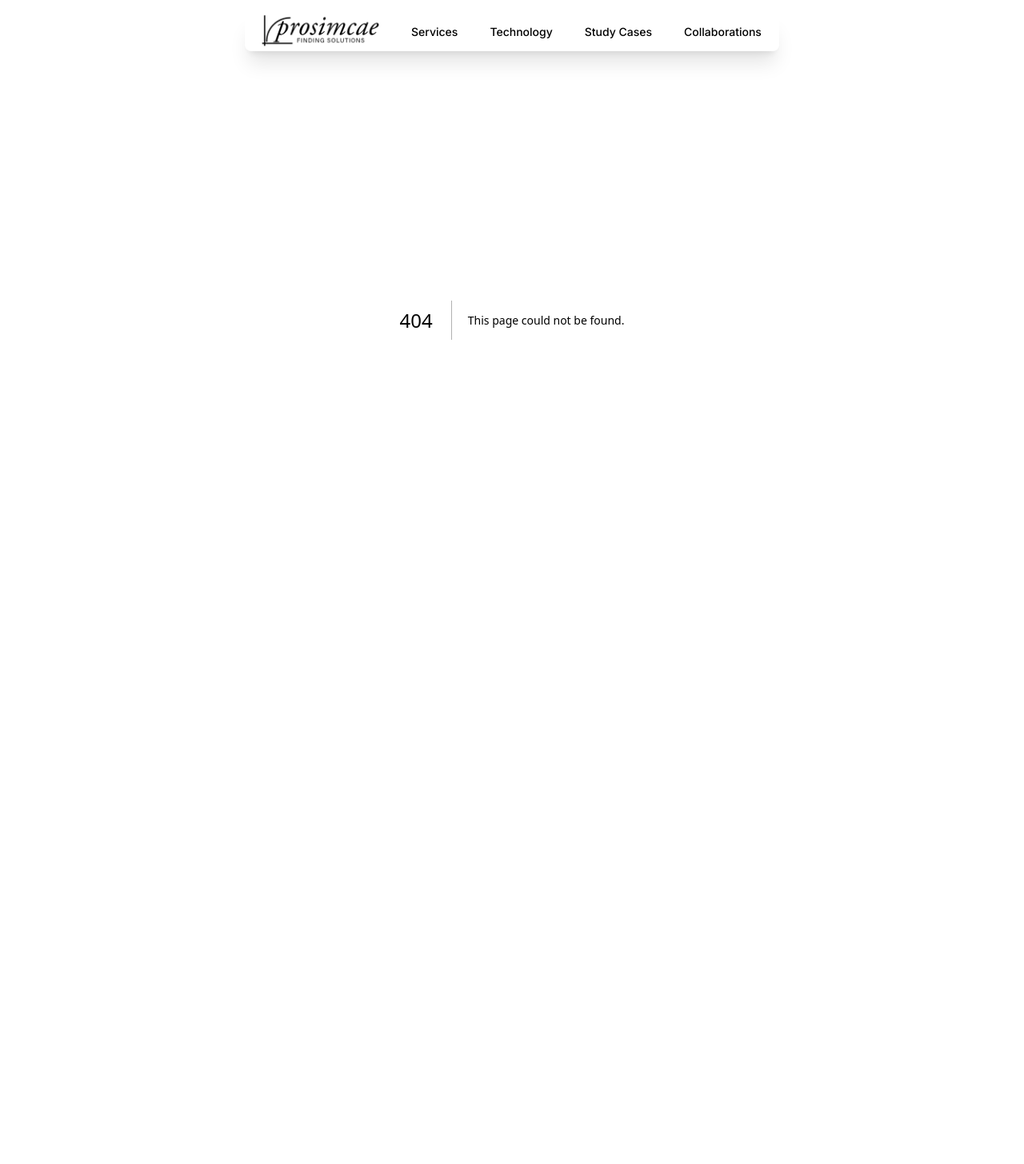
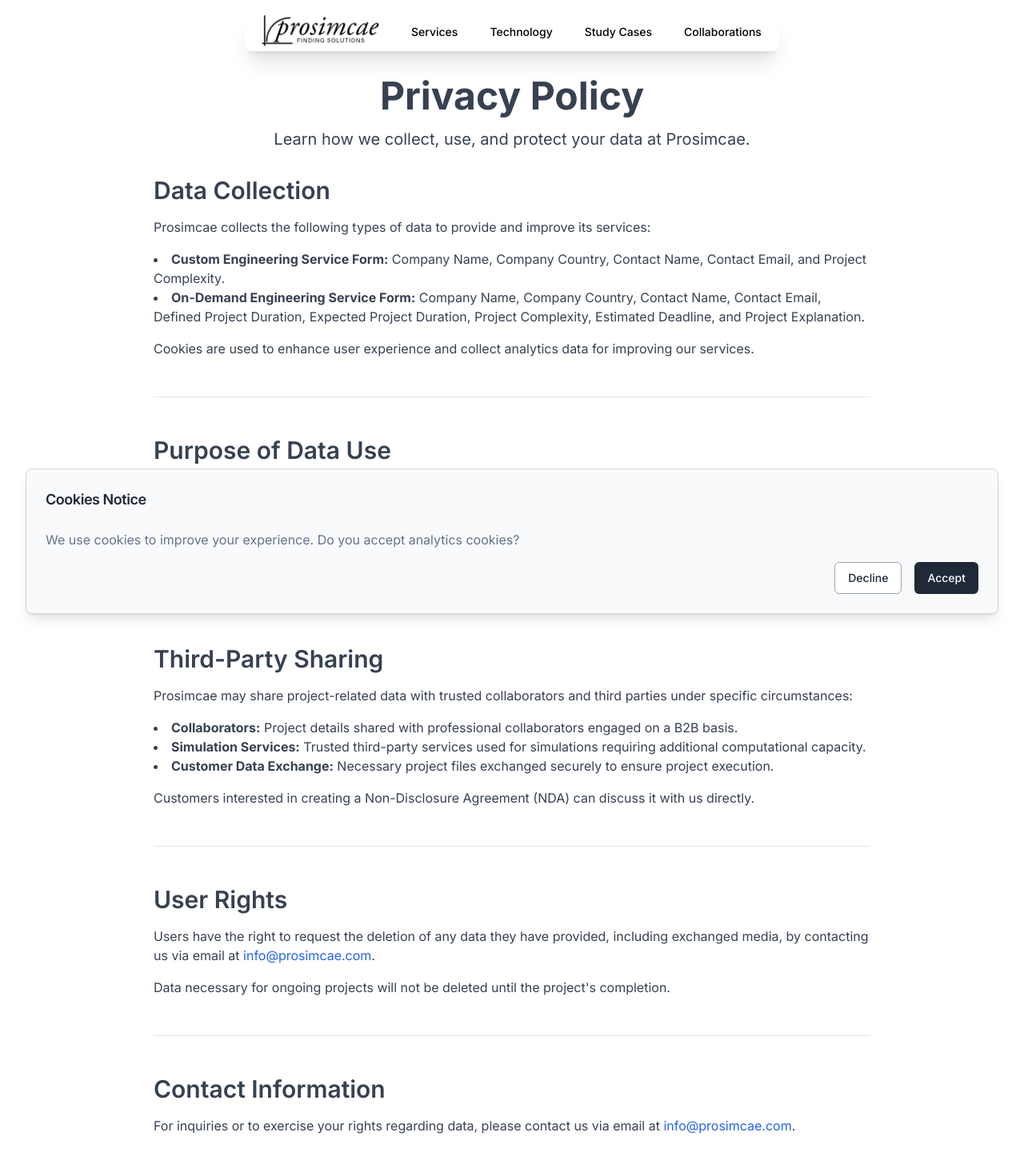
Before and after one commit to jparraporcar/prosimcae, a Next.js app: page /privacy-policy in a window 1280 px wide. Before the commit this address had no page. Shown: the top 1456 px of the page at 80% size. Before the commit the page ends 800 px from the top, so only its background shows below. Built offline with nearby package versions, Linux system fonts and the light colour scheme.

Commit message:
added google analytics and react cookies consent

```diff
--- a/src/app/layout.tsx
+++ b/src/app/layout.tsx
@@ -4,6 +4,11 @@
 import { Navigation } from "@/components/custom/client/navigation";
 import { Button } from "@/components/ui/button";
 import { NavigationWrapper } from "@/components/custom/navigation-wrapper";
+import Head from "next/head";
+import Script from "next/script";
+import { useCookies } from "react-cookie";
+import CookieBanner from "@/components/custom/client/cookie-banner";
+import { AnalyticsProvider } from "@/components/custom/client/analytics-provider";
 
 const inter = Inter({ subsets: ["latin"] });
 
@@ -19,6 +24,13 @@
 }>) {
   return (
     <html lang="en" className="mx-0">
+      <Head>
+        <title>prosimcae</title>
+        <meta name="description" content="Welcome to prosimcae" />
+        <link rel="icon" href="/favicon.ico" />
+      </Head>
+      <CookieBanner />
+      <AnalyticsProvider />
       <body className={inter.className}>
         <div className="w-full flex flex-row max-md:justify-end justify-center relative z-10">
           <NavigationWrapper />
--- /dev/null
+++ b/src/app/privacy-policy/page.tsx
@@ -0,0 +1,132 @@
+// app/privacy-policy/page.tsx
+import { Separator } from "@/components/ui/separator";
+
+const PrivacyPolicy: React.FC = () => {
+  return (
+    <main className="w-full flex flex-col items-center px-6 md:px-12 py-8 text-gray-700 mt-16">
+      <header className="w-full max-w-4xl text-center mb-8">
+        <h1 className="text-4xl md:text-5xl font-bold mb-4">Privacy Policy</h1>
+        <p className="text-lg md:text-xl">
+          Learn how we collect, use, and protect your data at Prosimcae.
+        </p>
+      </header>
+
+      <section className="w-full max-w-4xl mb-12">
+        <h2 className="text-2xl md:text-3xl font-semibold mb-4">
+          Data Collection
+        </h2>
+        <p className="mb-4">
+          Prosimcae collects the following types of data to provide and improve
+          its services:
+        </p>
+        <ul className="list-disc list-inside mb-4">
+          <li>
+            <strong>Custom Engineering Service Form:</strong> Company Name,
+            Company Country, Contact Name, Contact Email, and Project
+            Complexity.
+          </li>
+          <li>
+            <strong>On-Demand Engineering Service Form:</strong> Company Name,
+            Company Country, Contact Name, Contact Email, Defined Project
+            Duration, Expected Project Duration, Project Complexity, Estimated
+            Deadline, and Project Explanation.
+          </li>
+        </ul>
+        <p>
+          Cookies are used to enhance user experience and collect analytics data
+          for improving our services.
+        </p>
+      </section>
+
+      <Separator orientation="horizontal" className="w-full max-w-4xl mb-12" />
+
+      <section className="w-full max-w-4xl mb-12">
+        <h2 className="text-2xl md:text-3xl font-semibold mb-4">
+          Purpose of Data Use
+        </h2>
+        <p className="mb-4">
+          The data collected via forms is used to gain an initial understanding
+          of the project&apos;s characteristics and evaluate how it aligns with
+          our schedule and service capabilities.
+        </p>
+        <p>
+          Cookies are utilized to analyze user interactions with the website,
+          enhance and personalize user experience, and adapt the website to
+          better meet user needs.
+        </p>
+      </section>
+
+      <Separator orientation="horizontal" className="w-full max-w-4xl mb-12" />
+
+      <section className="w-full max-w-4xl mb-12">
+        <h2 className="text-2xl md:text-3xl font-semibold mb-4">
+          Third-Party Sharing
+        </h2>
+        <p className="mb-4">
+          Prosimcae may share project-related data with trusted collaborators
+          and third parties under specific circumstances:
+        </p>
+        <ul className="list-disc list-inside mb-4">
+          <li>
+            <strong>Collaborators:</strong> Project details shared with
+            professional collaborators engaged on a B2B basis.
+          </li>
+          <li>
+            <strong>Simulation Services:</strong> Trusted third-party services
+            used for simulations requiring additional computational capacity.
+          </li>
+          <li>
+            <strong>Customer Data Exchange:</strong> Necessary project files
+            exchanged securely to ensure project execution.
+          </li>
+        </ul>
+        <p>
+          Customers interested in creating a Non-Disclosure Agreement (NDA) can
+          discuss it with us directly.
+        </p>
+      </section>
+
+      <Separator orientation="horizontal" className="w-full max-w-4xl mb-12" />
+
+      <section className="w-full max-w-4xl mb-12">
+        <h2 className="text-2xl md:text-3xl font-semibold mb-4">User Rights</h2>
+        <p className="mb-4">
+          Users have the right to request the deletion of any data they have
+          provided, including exchanged media, by contacting us via email at{" "}
+          <a
+            href="mailto:info@prosimcae.com"
+            className="text-blue-600 hover:underline"
+          >
+            info@prosimcae.com
+          </a>
+          .
+        </p>
+        <p>
+          Data necessary for ongoing projects will not be deleted until the
+          project&apos;s completion.
+        </p>
+      </section>
+
+      <Separator orientation="horizontal" className="w-full max-w-4xl mb-12" />
+
+      <section className="w-full max-w-4xl mb-12">
+        <h2 className="text-2xl md:text-3xl font-semibold mb-4">
+          Contact Information
+        </h2>
+        <p>
+          For inquiries or to exercise your rights regarding data, please
+          contact us via email at{" "}
+          <a
+            href="mailto:info@prosimcae.com"
+            className="text-blue-600 hover:underline"
+          >
+            info@prosimcae.com
+          </a>
+          .
+        </p>
+      </section>
+    </main>
+  );
+};
+
+export default PrivacyPolicy;
--- /dev/null
+++ b/src/components/custom/client/analytics-provider.tsx
@@ -0,0 +1,29 @@
+"use client";
+
+import Script from "next/script";
+import { useCookies } from "react-cookie";
+
+export const AnalyticsProvider = () => {
+  const [cookies] = useCookies(["analyticsConsent"]);
+
+  return (
+    <>
+      {cookies.analyticsConsent && (
+        <>
+          <Script
+            src="https://www.googletagmanager.com/gtag/js?id=G-CKC5FPSJWE"
+            strategy="afterInteractive"
+          />
+          <Script id="google-analytics" strategy="afterInteractive">
+            {`
+              window.dataLayer = window.dataLayer || [];
+              function gtag(){dataLayer.push(arguments);}
+              gtag('js', new Date());
+              gtag('config', 'G-CKC5FPSJWE');
+            `}
+          </Script>
+        </>
+      )}
+    </>
+  );
+};
--- /dev/null
+++ b/src/components/custom/client/cookie-banner.tsx
@@ -0,0 +1,71 @@
+"use client";
+
+import React, { useEffect, useState } from "react";
+import { useCookies } from "react-cookie";
+import { Button } from "@/components/ui/button";
+import {
+  Card,
+  CardContent,
+  CardDescription,
+  CardHeader,
+  CardTitle,
+} from "@/components/ui/card";
+
+const CookieBanner = () => {
+  const [cookies, setCookie] = useCookies(["analyticsConsent"]);
+  const [isVisible, setIsVisible] = useState(false);
+
+  useEffect(() => {
+    // Show banner only if the consent cookie is not already set
+    if (cookies.analyticsConsent === undefined) {
+      setIsVisible(true);
+    }
+  }, [cookies.analyticsConsent]);
+
+  const handleAccept = () => {
+    setCookie("analyticsConsent", true, { path: "/" });
+    setIsVisible(false); // Hide the banner
+  };
+
+  const handleDecline = () => {
+    setCookie("analyticsConsent", false, { path: "/" });
+    setIsVisible(false); // Hide the banner
+  };
+
+  if (!isVisible) return null; // Don't render the banner if not visible
+
+  return (
+    <div className="fixed bottom-4 left-4 right-4 z-50 md:bottom-8 md:left-8 md:right-8">
+      <Card className="border border-gray-300 shadow-lg bg-gray-50 text-gray-800">
+        <CardHeader>
+          <CardTitle className="text-base md:text-lg font-semibold">
+            Cookies Notice
+          </CardTitle>
+        </CardHeader>
+        <CardContent>
+          <CardDescription className="text-sm md:text-base">
+            We use cookies to improve your experience. Do you accept analytics
+            cookies?
+          </CardDescription>
+          <div className="mt-4 flex flex-col md:flex-row md:justify-end md:gap-4 gap-2">
+            <Button
+              onClick={handleDecline}
+              variant="outline"
+              className="text-gray-800 border-gray-400 hover:bg-gray-100 w-full md:w-auto"
+            >
+              Decline
+            </Button>
+            <Button
+              onClick={handleAccept}
+              className="bg-gray-800 text-white hover:bg-gray-900 w-full md:w-auto"
+            >
+              Accept
+            </Button>
+          </div>
+        </CardContent>
+      </Card>
+    </div>
+  );
+};
+
+export default CookieBanner;
--- a/src/components/custom/navigation-mobile.tsx
+++ b/src/components/custom/client/navigation-mobile.tsx
@@ -10,9 +10,9 @@
   SheetTrigger,
 } from "@/components/ui/sheet";
 import { Menu, X } from "lucide-react";
-import { Button } from "../ui/button";
+import { Button } from "../../ui/button";
 import { useEffect, useState } from "react";
-import { useRouter } from "next/navigation";
+import { useRouter, usePathname } from "next/navigation";
 import Image from "next/image";
 import logo from "@/images/provisional-logo-prosimcae.webp";
 
@@ -20,10 +20,30 @@
 
 export const NavigationMobile: React.FC = () => {
   const [isOpen, setIsOpen] = useState(false);
+  const pathname = usePathname();
   const router = useRouter();
+
   const handleClick = (id: string) => {
     setIsOpen((prevState) => !prevState);
-    setTimeout(() => router.push(id), 400);
+    if (pathname === "/") {
+      // On the main page, scroll to the section
+      setTimeout(() => {
+        const section = document.querySelector(id);
+        if (section) {
+          section.scrollIntoView({ behavior: "smooth", block: "start" });
+        }
+      }, 400);
+    } else {
+      // Navigate to the main page and reset to the top
+      router.push("/");
+      setTimeout(() => {
+        window.scrollTo({ top: 0, behavior: "smooth" });
+        const section = document.querySelector(id);
+        if (section) {
+          section.scrollIntoView({ behavior: "smooth", block: "start" });
+        }
+      }, 400);
+    }
   };
 
   return (
--- a/src/components/custom/client/navigation.tsx
+++ b/src/components/custom/client/navigation.tsx
@@ -37,7 +37,7 @@
             </Link>
           </NavigationMenuItem>
           <NavigationMenuItem className="flex">
-            <Link href="#main-section-title-services" legacyBehavior passHref>
+            <Link href="/#main-section-title-services" legacyBehavior passHref>
               <NavigationMenuLink
                 className={cn([
                   navigationMenuTriggerStyle(),
@@ -49,7 +49,11 @@
             </Link>
           </NavigationMenuItem>
           <NavigationMenuItem>
-            <Link href="#main-section-title-technology" legacyBehavior passHref>
+            <Link
+              href="/#main-section-title-technology"
+              legacyBehavior
+              passHref
+            >
               <NavigationMenuLink
                 className={cn([
                   navigationMenuTriggerStyle(),
@@ -62,7 +66,7 @@
           </NavigationMenuItem>
           <NavigationMenuItem>
             <Link
-              href="#main-section-title-study-cases"
+              href="/#main-section-title-study-cases"
               legacyBehavior
               passHref
             >
@@ -78,7 +82,7 @@
           </NavigationMenuItem>
           <NavigationMenuItem>
             <Link
-              href="#main-section-title-collaborations"
+              href="/#main-section-title-collaborations"
               legacyBehavior
               passHref
             >
--- a/src/components/custom/navigation-wrapper.tsx
+++ b/src/components/custom/navigation-wrapper.tsx
@@ -1,6 +1,6 @@
 import Image from "next/image";
 import { Navigation } from "./client/navigation";
-import { NavigationMobile } from "./navigation-mobile";
+import { NavigationMobile } from "./client/navigation-mobile";
 import "./navigation-wrapper.css";
 import logo from "@/images/provisional-logo-prosimcae.webp";
 
```
Also changed, not shown: src/components/custom/client/navigation-mobile.css (renamed from src/components/custom/navigation-mobile.css).
